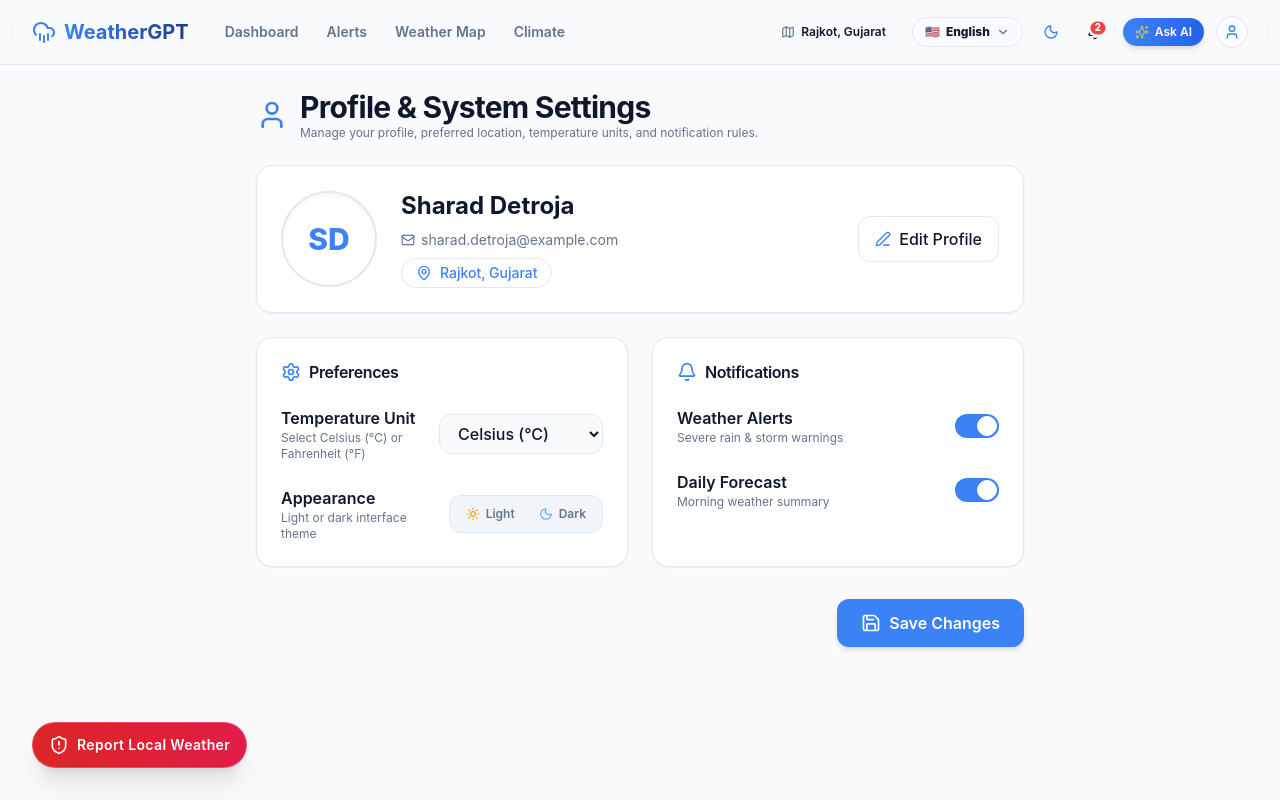
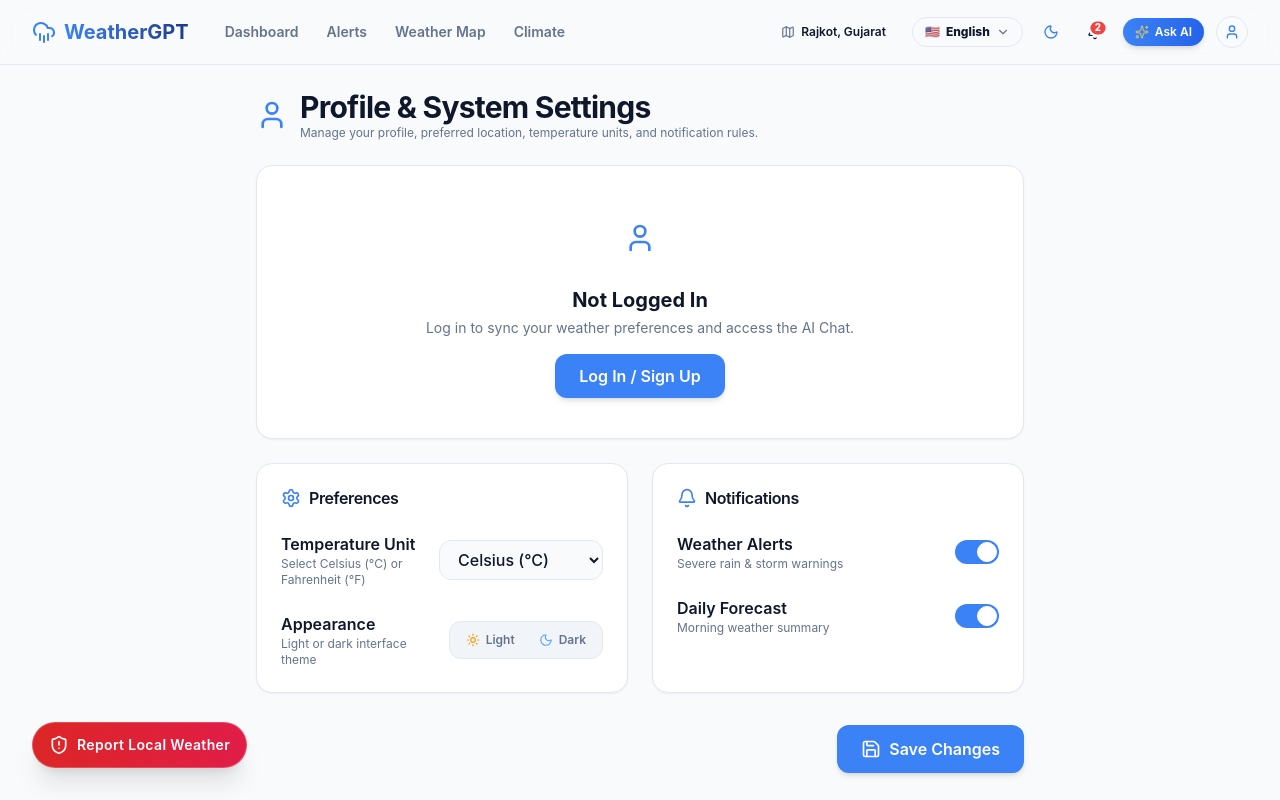
Before and after one commit to sharaddetroja/WeatherGPT-, a React (Vite) app: page /profile in a window 1280 px wide. Built offline with nearby package versions, Linux system fonts and the light colour scheme; a web font is replaced by a local one.

Commit message:
feat: show login prompt on profile page when unauthenticated

```diff
--- a/src/pages/ProfilePage.tsx
+++ b/src/pages/ProfilePage.tsx
@@ -89,6 +89,23 @@ export default function ProfilePage() {
       {/* Profile Overview Card */}
       <Card>
         <CardContent className="p-6">
+          {!isAuthenticated ? (
+            <div className="flex flex-col items-center justify-center text-center space-y-4 py-4">
+              <div className="w-16 h-16 bg-primary/10 rounded-full flex items-center justify-center">
+                <User className="w-8 h-8 text-primary" />
+              </div>
+              <div>
+                <h2 className="text-xl font-bold text-foreground">Not Logged In</h2>
+                <p className="text-sm text-muted-foreground mt-1">Log in to sync your weather preferences and access the AI Chat.</p>
+              </div>
+              <button
+                onClick={() => window.location.href = '/assistant'}
+                className="mt-2 px-6 py-2.5 bg-primary hover:bg-primary/90 text-primary-foreground font-semibold rounded-xl shadow-md transition-all hover:scale-105"
+              >
+                Log In / Sign Up
+              </button>
+            </div>
+          ) : (
             <div className="flex flex-col md:flex-row items-center gap-6">
               <div className="w-24 h-24 bg-gradient-to-br from-primary/20 to-primary/10 border-2 border-primary/30 rounded-full flex items-center justify-center text-primary text-3xl font-extrabold shadow-inner">
                 {profile.avatarInitials || 'JD'}
@@ -112,6 +129,7 @@ export default function ProfilePage() {
                 <span>Edit Profile</span>
               </button>
             </div>
+          )}
         </CardContent>
       </Card>
 
```
Lines whose indentation alone changed are shown as unchanged.
